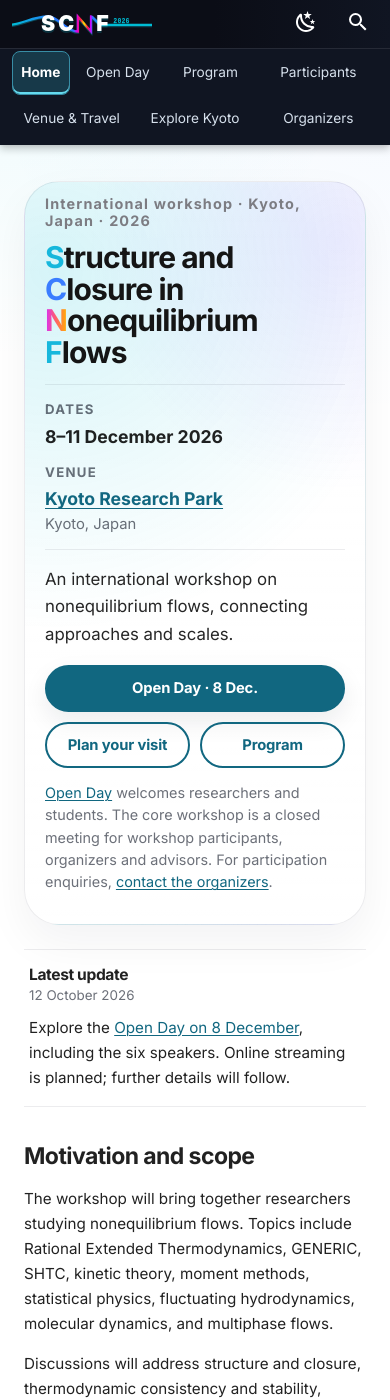
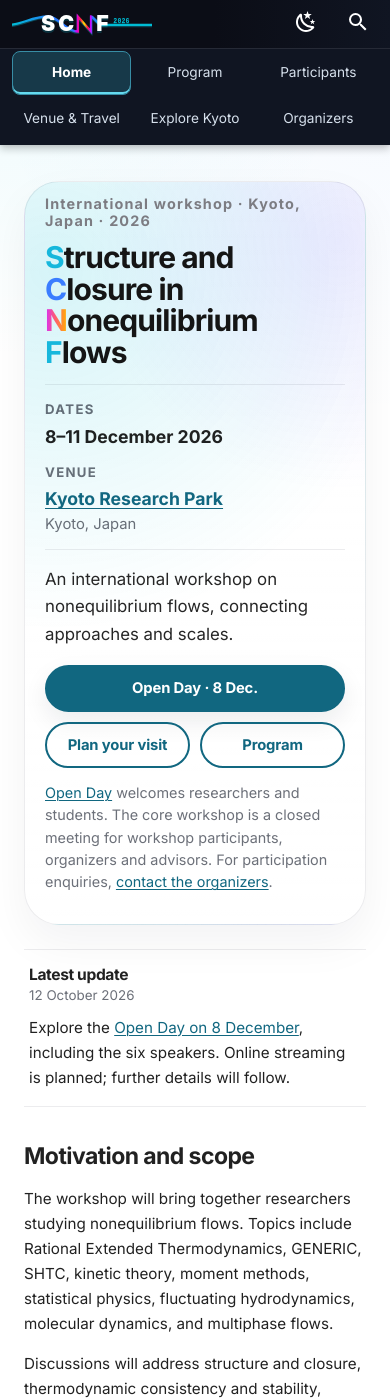
Before and after one commit to SCNF2026/scnf2026.github.io, an MkDocs documentation site: the page built from docs/index.md, in a window 390 px wide and 1400 px high. Built offline with MkDocs 1.6.1 and Material for MkDocs 9.7.7, drawn with Linux system fonts in a browser that asks for light colours.

Commit message:
20261014-1

```diff
--- a/docs/stylesheets/extra.css
+++ b/docs/stylesheets/extra.css
@@ -105,7 +105,7 @@ body {
 
 .scnf-page-nav__list {
   display: grid;
-  grid-template-columns: repeat(7, auto);
+  grid-template-columns: repeat(6, minmax(0, 1fr));
   gap: 0.3rem;
   margin: 0 auto;
   padding: 0 1.2rem;
@@ -177,22 +177,13 @@ body {
   }
 
   .scnf-page-nav__list {
-    grid-template-columns: repeat(12, minmax(0, 1fr));
+    grid-template-columns: repeat(3, minmax(0, 1fr));
     gap: 0.1rem 0.2rem;
     padding: 0 0.6rem;
   }
 
   .scnf-page-nav__list > li {
     min-width: 0;
-    grid-column: span 3;
-  }
-
-  .scnf-page-nav__list > li:first-child {
-    grid-column: span 2;
-  }
-
-  .scnf-page-nav__list > li:nth-child(n + 4) {
-    grid-column: span 4;
   }
 
   .scnf-page-nav__link {
--- a/mkdocs.yml
+++ b/mkdocs.yml
@@ -84,11 +84,14 @@ markdown_extensions:
       emoji_generator: !!python/name:material.extensions.emoji.to_svg
 
 extra_css:
-  - "stylesheets/extra.css?v=20261013-usability"
+  - "stylesheets/extra.css?v=20261014-nav-six"
+
+# Temporarily omit the Open Day tab; preserve its page and existing links.
+not_in_nav: |
+  /open-day.md
 
 nav:
   - Home: index.md
-  - Open Day: open-day.md
   - Program: program.md
   - Participants: participants.md
   - Venue & Travel: venue.md
--- a/overrides/main.html
+++ b/overrides/main.html
@@ -1,6 +1,6 @@
 {% extends "base.html" %}
 
-{# All public pages are available in the persistent header navigation. #}
+{# Primary pages are available in the persistent header navigation. #}
 {% block site_nav %}{% endblock %}
 
 {% block extrahead %}
```
